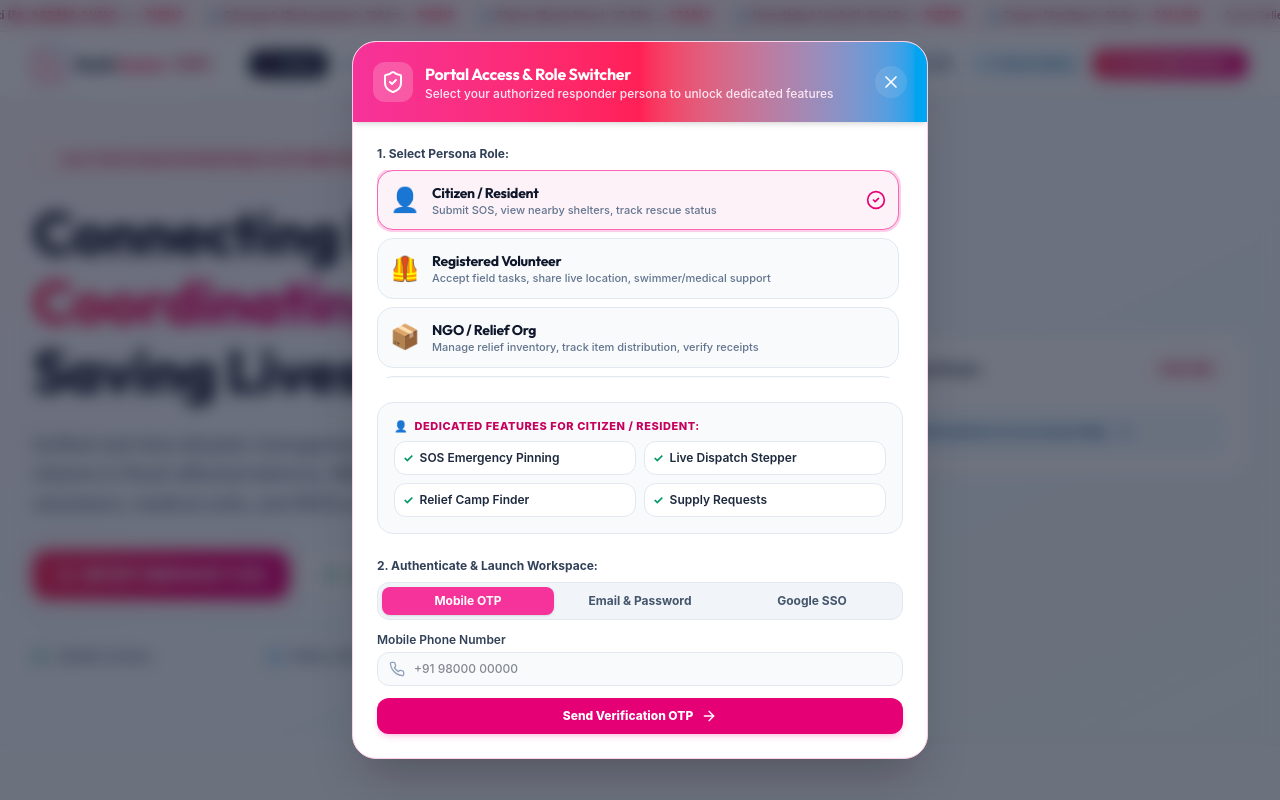
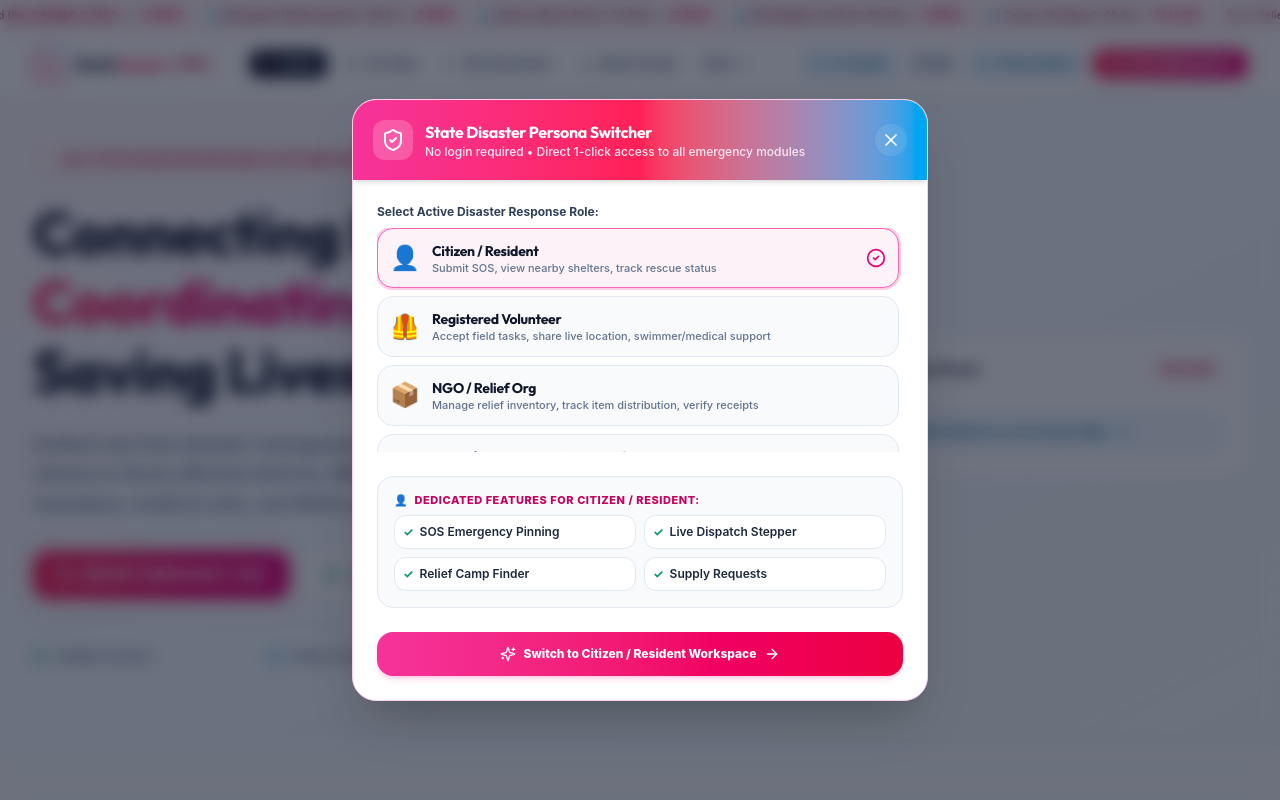
Before and after one commit to thecybertronkid/resq-assam, a React (Vite) app: page / in a window 1280 px wide. Both pictures are taken after a click on the button "Citizen Mode". Shown: the top 800 px of the page. Built offline with nearby package versions, Linux system fonts and the light colour scheme.

Commit message:
remove_authentication_completely_enable_direct_persona_switcher

```diff
--- a/src/components/auth/AuthModal.tsx
+++ b/src/components/auth/AuthModal.tsx
@@ -1,17 +1,10 @@
-import React, { useState } from 'react';
+import React from 'react';
 import { useApp } from '../../context/AppContext';
 import { UserRole } from '../../types';
-import { X, ShieldCheck, Phone, Mail, User, ShieldAlert, CheckCircle2, ArrowRight } from 'lucide-react';
+import { X, ShieldCheck, CheckCircle2, ArrowRight, Sparkles } from 'lucide-react';
 
 export const AuthModal: React.FC = () => {
   const { isAuthModalOpen, setIsAuthModalOpen, role, setRole, setActiveTab, showToast } = useApp();
-
-  const [authMethod, setAuthMethod] = useState<'otp' | 'email' | 'google'>('otp');
-  const [phone, setPhone] = useState('');
-  const [otp, setOtp] = useState('');
-  const [email, setEmail] = useState('');
-  const [password, setPassword] = useState('');
-  const [otpSent, setOtpSent] = useState(false);
 
   if (!isAuthModalOpen) return null;
 
@@ -58,19 +51,11 @@ export const AuthModal: React.FC = () => {
     setActiveTab(selectedRole);
   };
 
-  const handleSendOtp = (e: React.FormEvent) => {
-    e.preventDefault();
-    if (!phone) return;
-    setOtpSent(true);
-    showToast(`📩 OTP code sent to ${phone}. Enter 1234 to verify.`);
-  };
-
-  const handleVerifyLogin = (e: React.FormEvent) => {
-    e.preventDefault();
+  const handleLaunchWorkspace = () => {
     setIsAuthModalOpen(false);
     setActiveTab(role);
     const activeRoleTitle = rolesList.find(r => r.id === role)?.title || role;
-    showToast(`🔑 Switched session role to [${activeRoleTitle}]. Specialized features & dashboard loaded!`);
+    showToast(`⚡ Switched session persona to [${activeRoleTitle}]. Instant access granted!`);
   };
 
   const activeRoleData = rolesList.find(r => r.id === role) || rolesList[0];
@@ -85,8 +70,8 @@ export const AuthModal: React.FC = () => {
               <ShieldCheck className="w-6 h-6" />
             </div>
             <div>
-              <h3 className="font-heading font-bold text-white text-base">Portal Access & Role Switcher</h3>
-              <p className="text-xs text-pink-100 font-medium">Select your authorized responder persona to unlock dedicated features</p>
+              <h3 className="font-heading font-bold text-white text-base">State Disaster Persona Switcher</h3>
+              <p className="text-xs text-pink-100 font-medium">No login required • Direct 1-click access to all emergency modules</p>
             </div>
           </div>
           <button
@@ -100,8 +85,8 @@ export const AuthModal: React.FC = () => {
         <div className="p-6 space-y-6 text-xs text-slate-700">
           {/* Role Selection */}
           <div>
-            <label className="block text-slate-700 font-bold mb-2">1. Select Persona Role:</label>
-            <div className="space-y-2 max-h-52 overflow-y-auto pr-1">
+            <label className="block text-slate-700 font-bold mb-2">Select Active Disaster Response Role:</label>
+            <div className="space-y-2 max-h-56 overflow-y-auto pr-1">
               {rolesList.map(r => {
                 const isSelected = role === r.id;
                 return (
@@ -128,7 +113,7 @@ export const AuthModal: React.FC = () => {
             </div>
           </div>
 
-          {/* Dedicated Features Preview Box for Selected Role */}
+          {/* Dedicated Features Preview Box */}
           <div className="bg-slate-50 p-4 rounded-2xl border border-slate-200 space-y-2">
             <span className="text-[11px] font-extrabold uppercase text-pink-700 tracking-wider flex items-center gap-1.5">
               <span>{activeRoleData.icon}</span> Dedicated Features for {activeRoleData.title}:
@@ -142,121 +127,16 @@ export const AuthModal: React.FC = () => {
             </div>
           </div>
 
-          {/* Authentication Credentials */}
-          <div>
-            <label className="block text-slate-700 font-bold mb-2">2. Authenticate & Launch Workspace:</label>
-            <div className="flex rounded-xl bg-slate-100 p-1 border border-slate-200 mb-3 font-bold">
-              <button
-                type="button"
-                onClick={() => setAuthMethod('otp')}
-                className={`flex-1 py-1.5 rounded-lg text-xs ${authMethod === 'otp' ? 'bg-pink-500 text-white shadow-sm' : 'text-slate-600'}`}
-              >
-                Mobile OTP
-              </button>
-              <button
-                type="button"
-                onClick={() => setAuthMethod('email')}
-                className={`flex-1 py-1.5 rounded-lg text-xs ${authMethod === 'email' ? 'bg-pink-500 text-white shadow-sm' : 'text-slate-600'}`}
-              >
-                Email & Password
-              </button>
-              <button
-                type="button"
-                onClick={() => setAuthMethod('google')}
-                className={`flex-1 py-1.5 rounded-lg text-xs ${authMethod === 'google' ? 'bg-pink-500 text-white shadow-sm' : 'text-slate-600'}`}
-              >
-                Google SSO
-              </button>
-            </div>
-
-            {authMethod === 'otp' && (
-              <form onSubmit={!otpSent ? handleSendOtp : handleVerifyLogin} className="space-y-3">
-                <div>
-                  <label className="block text-slate-700 mb-1 font-semibold">Mobile Phone Number</label>
-                  <div className="relative flex items-center">
-                    <Phone className="w-4 h-4 absolute left-3 text-slate-400" />
-                    <input
-                      type="tel"
-                      placeholder="+91 98000 00000"
-                      value={phone}
-                      onChange={e => setPhone(e.target.value)}
-                      className="w-full bg-slate-50 border border-slate-200 rounded-xl pl-9 pr-3 py-2 text-slate-900 font-medium"
-                    />
-                  </div>
-                </div>
-
-                {otpSent && (
-                  <div>
-                    <label className="block text-slate-700 mb-1 font-semibold">Enter 4-Digit OTP Code</label>
-                    <input
-                      type="text"
-                      placeholder="1234"
-                      value={otp}
-                      onChange={e => setOtp(e.target.value)}
-                      className="w-full bg-slate-50 border border-slate-200 rounded-xl px-3 py-2 text-slate-900 font-bold tracking-widest text-center text-base"
-                    />
-                  </div>
-                )}
-
-                <button
-                  type="submit"
-                  className="w-full bg-pink-600 hover:bg-pink-500 text-white font-extrabold py-2.5 rounded-xl text-xs shadow-md shadow-pink-500/20 flex items-center justify-center gap-2"
-                >
-                  <span>{!otpSent ? 'Send Verification OTP' : `Launch ${activeRoleData.title} Dashboard`}</span>
-                  <ArrowRight className="w-4 h-4" />
-                </button>
-              </form>
-            )}
-
-            {authMethod === 'email' && (
-              <form onSubmit={handleVerifyLogin} className="space-y-3">
-                <div>
-                  <label className="block text-slate-700 mb-1 font-semibold">Government / Registered Email</label>
-                  <input
-                    type="email"
-                    placeholder="responder@resq.gov.in"
-                    value={email}
-                    onChange={e => setEmail(e.target.value)}
-                    className="w-full bg-slate-50 border border-slate-200 rounded-xl px-3 py-2 text-slate-900 font-medium"
-                  />
-                </div>
-                <div>
-                  <label className="block text-slate-700 mb-1 font-semibold">Password</label>
-                  <input
-                    type="password"
-                    placeholder="••••••••"
-                    value={password}
-                    onChange={e => setPassword(e.target.value)}
-                    className="w-full bg-slate-50 border border-slate-200 rounded-xl px-3 py-2 text-slate-900 font-medium"
-                  />
-                </div>
-                <button
-                  type="submit"
-                  className="w-full bg-pink-600 hover:bg-pink-500 text-white font-extrabold py-2.5 rounded-xl text-xs shadow-md flex items-center justify-center gap-2"
-                >
-                  <span>Authenticate & Launch {activeRoleData.title}</span>
-                  <ArrowRight className="w-4 h-4" />
-                </button>
-              </form>
-            )}
-
-            {authMethod === 'google' && (
-              <div className="space-y-3 text-center py-2">
-                <button
-                  onClick={handleVerifyLogin}
-                  className="w-full bg-slate-100 text-slate-900 font-bold py-2.5 px-4 rounded-xl flex items-center justify-center gap-2 hover:bg-slate-200 border border-slate-200 shadow-sm"
-                >
-                  <svg className="w-4 h-4" viewBox="0 0 24 24">
-                    <path fill="#4285F4" d="M22.56 12.25c0-.78-.07-1.53-.2-2.25H12v4.26h5.92c-.26 1.37-1.04 2.53-2.21 3.31v2.77h3.57c2.08-1.92 3.28-4.74 3.28-8.09z"/>
-                    <path fill="#34A853" d="M12 23c2.97 0 5.46-.98 7.28-2.66l-3.57-2.77c-.98.66-2.23 1.06-3.71 1.06-2.86 0-5.29-1.93-6.16-4.53H2.18v2.84C3.99 20.53 7.7 23 12 23z"/>
-                    <path fill="#FBBC05" d="M5.84 14.09c-.22-.66-.35-1.36-.35-2.09s.13-1.43.35-2.09V7.06H2.18C1.43 8.55 1 10.22 1 12s.43 3.45 1.18 4.94l2.85-2.22.81-.63z"/>
-                    <path fill="#EA4335" d="M12 5.38c1.62 0 3.06.56 4.21 1.64l3.15-3.15C17.45 2.09 14.97 1 12 1 7.7 1 3.99 3.47 2.18 7.06l3.66 2.84c.87-2.6 3.3-4.52 6.16-4.52z"/>
-                  </svg>
-                  Sign in & Launch {activeRoleData.title}
-                </button>
-              </div>
-            )}
-          </div>
+          {/* Direct Launch Button */}
+          <button
+            type="button"
+            onClick={handleLaunchWorkspace}
+            className="w-full bg-gradient-to-r from-pink-500 to-rose-600 hover:from-pink-600 hover:to-rose-700 text-white font-extrabold py-3.5 rounded-2xl text-xs shadow-md shadow-pink-500/20 flex items-center justify-center gap-2"
+          >
+            <Sparkles className="w-4 h-4" />
+            <span>Switch to {activeRoleData.title} Workspace</span>
+            <ArrowRight className="w-4 h-4" />
+          </button>
         </div>
       </div>
     </div>
--- a/src/components/layout/Header.tsx
+++ b/src/components/layout/Header.tsx
@@ -266,8 +266,9 @@ export const Header: React.FC = () => {
             <button
               onClick={() => setIsAuthModalOpen(true)}
               className={`hidden sm:flex px-2.5 py-1.5 rounded-xl text-xs font-bold border items-center gap-1.5 transition-all ${currentRoleCfg.badgeColor}`}
+              title="Switch Active Disaster Response Persona"
             >
-              <LogIn className="w-3.5 h-3.5" />
+              <UserCheck className="w-3.5 h-3.5" />
               <span className="hidden md:inline">{currentRoleCfg.title}</span>
             </button>
 
```
